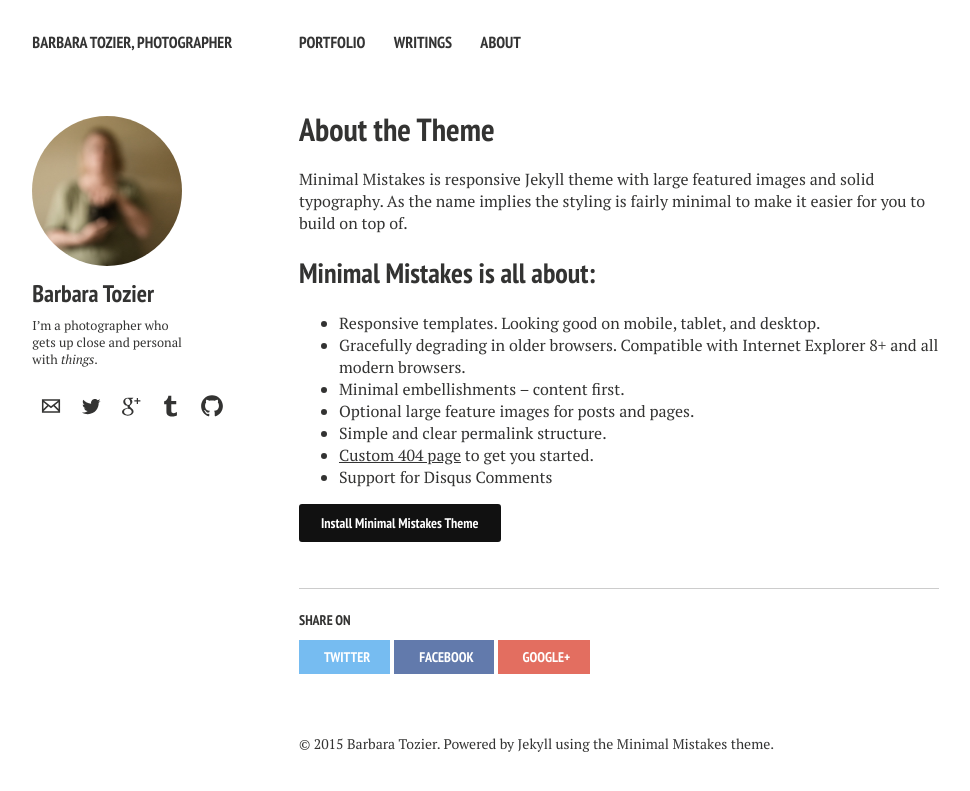
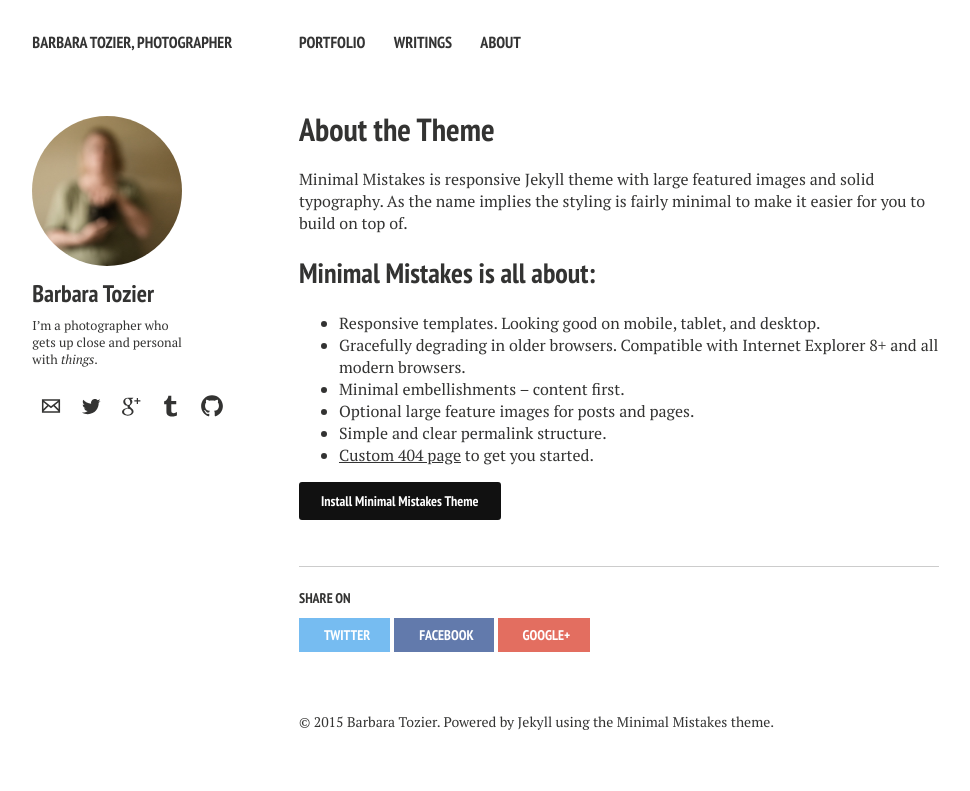
Before and after one commit to logista/btsite, a Jekyll site: the page built from about/index.md, in a window 1280 px wide. Shown: the top 791 px of the page, without its empty margins (21-991 px from the left). Built offline with Jekyll 4.4.1, drawn with Linux system fonts in a browser that asks for light colours; nearby versions of some CDN libraries.

Commit message:
deleted refs to disqus

```diff
--- a/_layouts/page.html
+++ b/_layouts/page.html
@@ -39,9 +39,6 @@
         {% include _social-share.html %}
       {% endif %}
     </div><!-- /.article-wrap -->
-    {% if site.owner.disqus-shortname and page.comments == true %}
-      <section id="disqus_thread"></section><!-- /#disqus_thread -->
-    {% endif %}
   </article>
 </div><!-- /#index -->
 
--- a/_layouts/post.html
+++ b/_layouts/post.html
@@ -46,9 +46,6 @@
         <p class="byline"><strong>{{ page.title }}</strong> was published on <time datetime="{{ page.date | date_to_xmlschema }}">{{ page.date | date: "%B %d, %Y" }}</time>{% if page.modified %} and last modified on <time datetime="{{ page.modified | date: "%Y-%m-%d" }}">{{ page.modified | date: "%B %d, %Y" }}</time>{% endif %}.</p>
       </footer>
     </div><!-- /.article-wrap -->
-  {% if site.owner.disqus-shortname and page.comments == true %}
-    <section id="disqus_thread"></section><!-- /#disqus_thread -->
-  {% endif %}
   </article>
 </div><!-- /#main -->
 
--- a/about/index.md
+++ b/about/index.md
@@ -16,6 +15,5 @@ Minimal Mistakes is responsive Jekyll theme with large featured images and solid
 * Optional large feature images for posts and pages.
 * Simple and clear permalink structure.
 * [Custom 404 page](http://mmistakes.github.io/minimal-mistakes/404.html) to get you started.
-* Support for Disqus Comments
 
 <a markdown="0" href="{{ site.url }}/theme-setup" class="btn">Install Minimal Mistakes Theme</a>
```
Also changed, not shown: other parts of about/index.md (+0 -1 lines).
